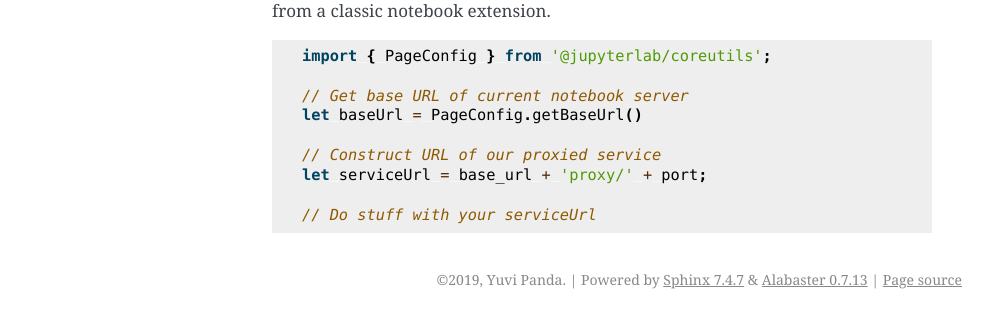
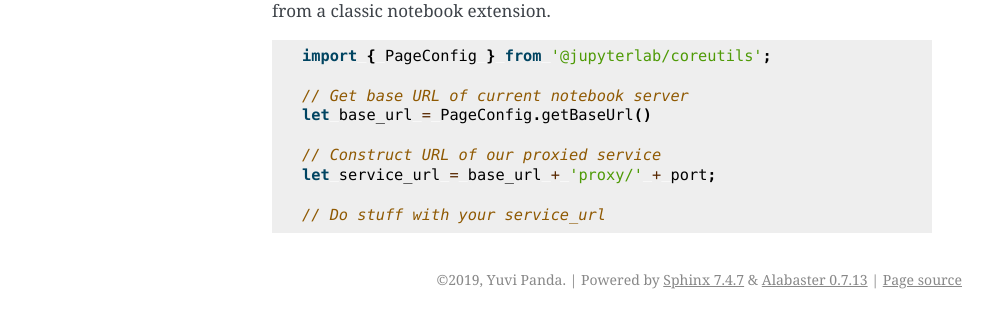
Before and after one commit to jupyterhub/jupyter-server-proxy, a Sphinx documentation site: the page built from docs/arbitrary-ports.rst, in a window 1280 px wide. Shown: the part 1519-1832 px from the top of the page, without its empty margins (148-1140 px from the left). Built offline with Sphinx 7.4.7, drawn with Linux system fonts in a browser that asks for light colours.

Commit message:
Fix typo base_url on arbitrary-ports

```diff
--- a/docs/arbitrary-ports.rst
+++ b/docs/arbitrary-ports.rst
@@ -80,9 +80,9 @@ accessing it from a classic notebook extension.
    import { PageConfig } from '@jupyterlab/coreutils';
 
    // Get base URL of current notebook server
-   let baseUrl = PageConfig.getBaseUrl()
+   let base_url = PageConfig.getBaseUrl()
 
    // Construct URL of our proxied service
-   let serviceUrl = base_url + 'proxy/' + port;
+   let service_url = base_url + 'proxy/' + port;
 
-   // Do stuff with your serviceUrl
+   // Do stuff with your service_url
```
